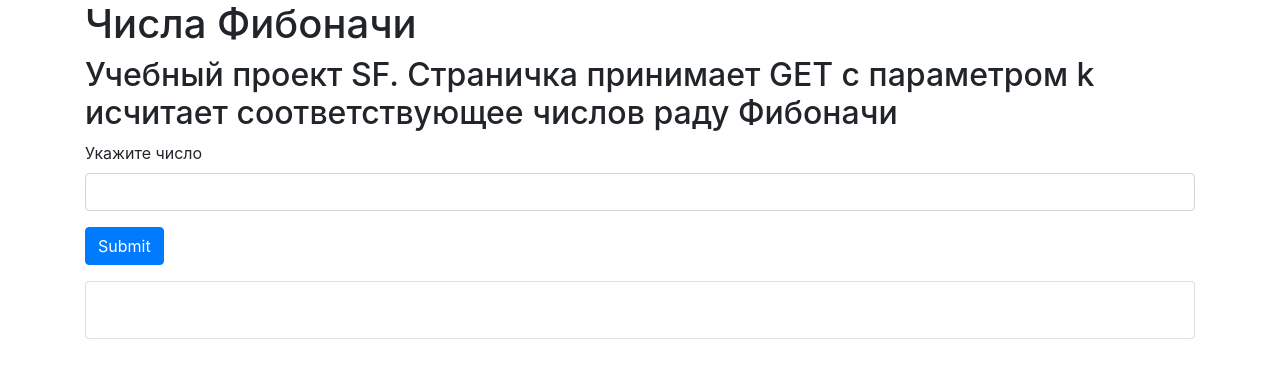
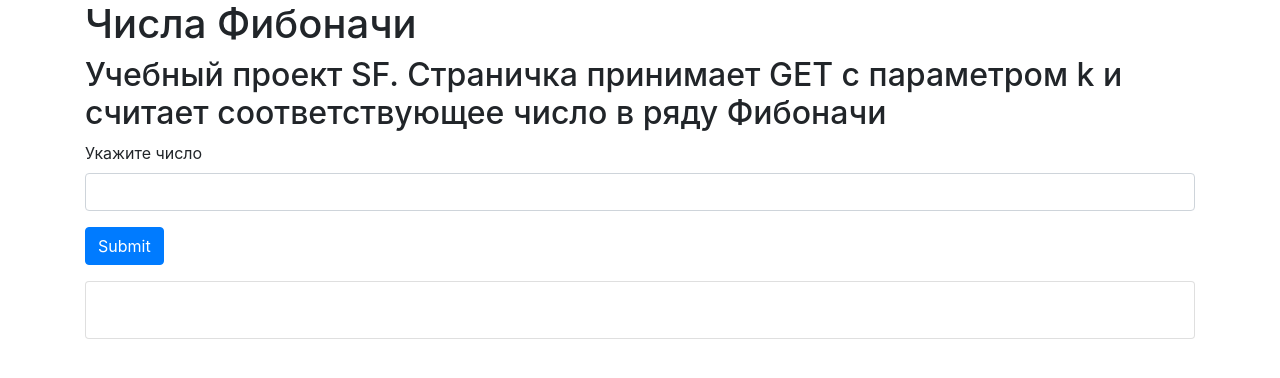
Before and after one commit to 2100992/sf_e6, a Flask app: template apps/templates/index.html in a window 1280 px wide. Shown: the top 378 px of the page. Run offline with Flask 2, Linux system fonts and the light colour scheme; the template is opened without the code that fills it, so the values that code supplies are empty; some libraries are stand-ins or nearby versions.

Commit message:
small fix

```diff
--- a/apps/templates/index.html
+++ b/apps/templates/index.html
@@ -11,7 +11,7 @@
 <body>
     <div class="container">
         <h1>Числа Фибоначи</h1>
-        <h2>Учебный проект SF. Страничка принимает GET с параметром k исчитает соответствующее числов  раду Фибоначи</h2>
+        <h2>Учебный проект SF. Страничка принимает GET с параметром k и считает соответствующее число в ряду Фибоначи</h2>
         <form method="GET">
             <div class="form-group">
                 <label for="inputNumber">Укажите число</label>
```
